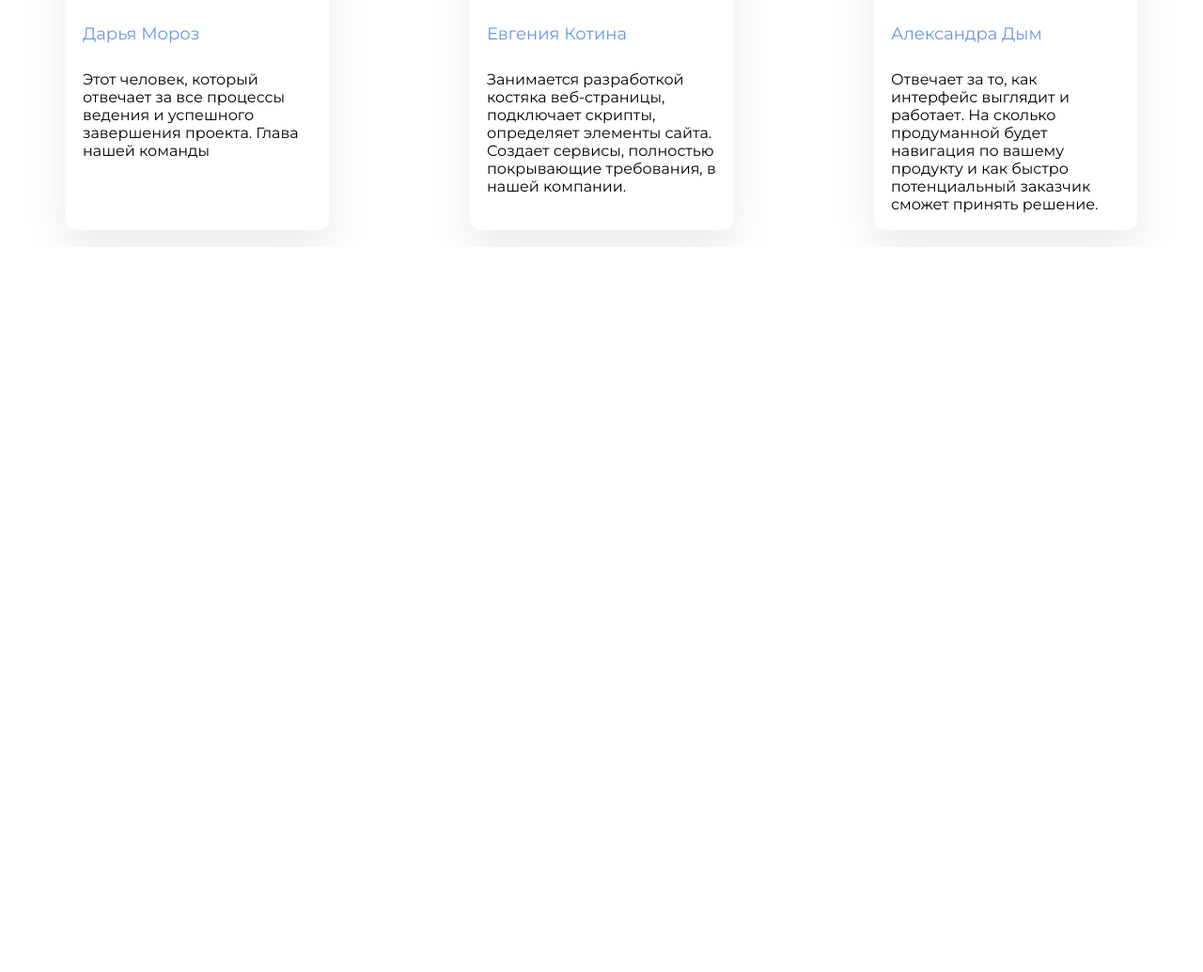
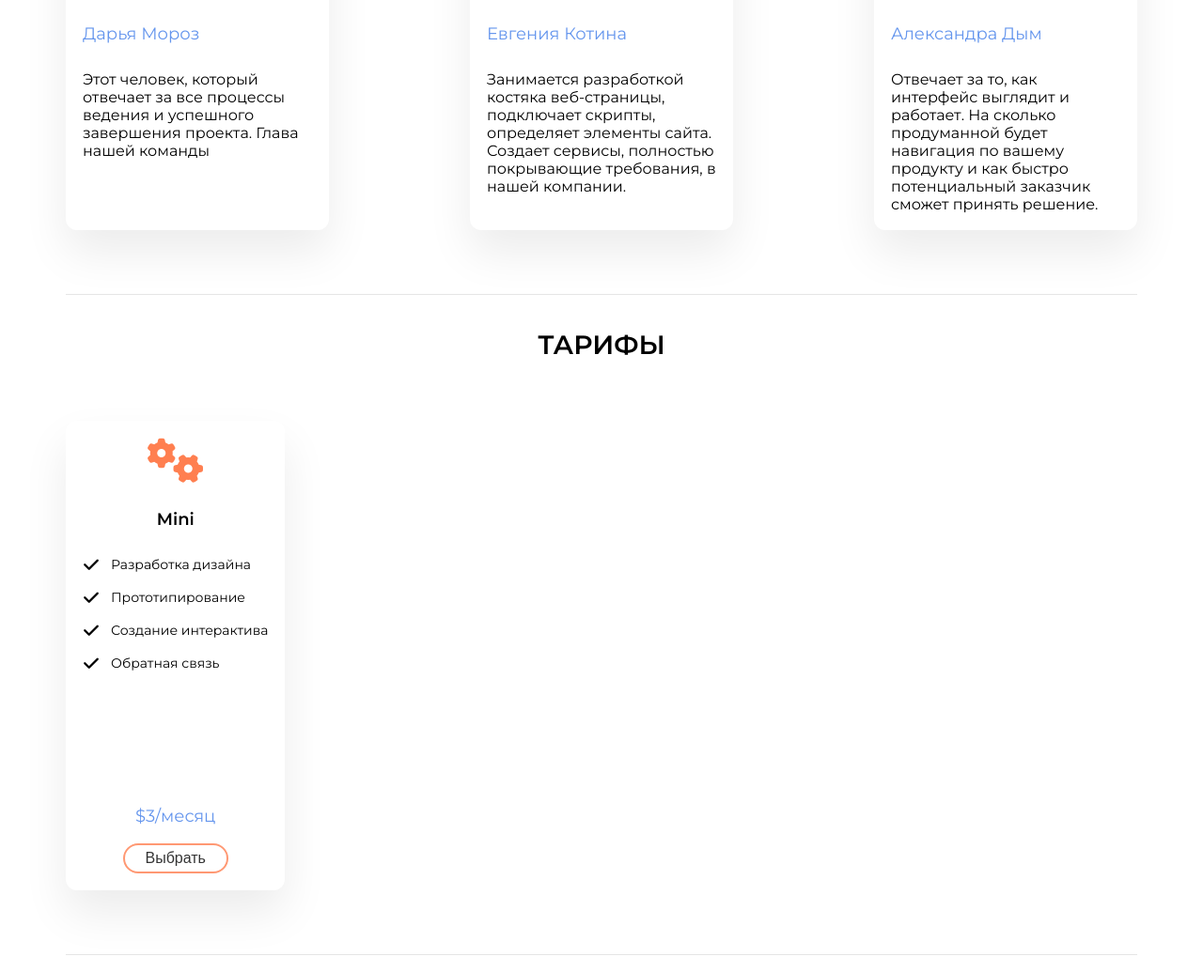
Before and after one commit to ivan-grekov/TMS, a plain HTML site: page index.html in a window 1280 px wide. Shown: the part 1983-3018 px from the top of the page at 94% size. Before the commit the page ends 2246 px from the top, so only its background shows below. Drawn offline with Linux system fonts and the light colour scheme.

Commit message:
feat: add section prices

```diff
--- a/css/main.css
+++ b/css/main.css
@@ -3,6 +3,7 @@
 @import url(./main_screen.css);
 @import url(./about.css);
 @import url(./team.css);
+@import url(./prices.css);
 
 * {
   padding: 0;
@@ -59,7 +60,7 @@ html {
 }
 
 .modal {
-  position: absolute;
+  position: fixed;
   top: 50%;
   left: 50%;
   transform: translate(-50%, -50%);
@@ -82,9 +83,28 @@ html {
   position: absolute;
   top: 0;
   left: 0;
-  width: 100%;
-  height: 300rem;
+  width: 100vw;
+  height: 500rem;
   background-color: rgba(0, 0, 0, 0.6);
   backdrop-filter: blur(3px);
   z-index: 5;
 }
+
+.select-button {
+  display: block;
+  width: 7em;
+  height: 2em;
+  background: none;
+  border-radius: 5rem;
+  border: 2px solid coral;
+  font-size: 1.6rem;
+  cursor: pointer;
+  transition: 0.2s;
+  opacity: 0.8;
+}
+
+.select-button:hover {
+  background-color: coral;
+  box-shadow: inset 0 0 0 3px #fff;
+  color: white;
+}
--- /dev/null
+++ b/css/prices.css
@@ -0,0 +1,42 @@
+.gears-icon {
+  font-size: 4.8rem;
+  color: coral;
+}
+
+.check-icon {
+  font-size: 1.8rem;
+}
+
+.services-list {
+  display: flex;
+  flex-direction: column;
+  gap: 1.6rem;
+}
+
+.services-item {
+  display: flex;
+  gap: 1.2rem;
+}
+
+.services-item__text {
+  font-size: 1.4rem;
+}
+
+.prices_card {
+  min-height: 50rem;
+}
+
+.prices_card-cost {
+  font-size: 1.8rem;
+  display: block;
+  font-weight: 400;
+  color: cornflowerblue;
+}
+
+.select-coast {
+  display: flex;
+  flex-direction: column;
+  align-items: center;
+  gap: 1.8rem;
+  margin-top: auto;
+}
--- a/css/team.css
+++ b/css/team.css
@@ -1,19 +1,25 @@
-.section_team {
+.section_team,
+.section_prices {
   padding: 1.8rem 0;
 }
 
-.section_team .title {
+.section_team .title,
+.section_prices .title {
   text-align: center;
 }
 
-.team_wrap {
+.team_wrap,
+.prices_wrap {
+  padding-bottom: 6.8rem;
   display: flex;
   flex-wrap: wrap;
   justify-content: space-between;
   align-items: center;
+  border-bottom: 1px solid rgb(229 229 229);
 }
 
-.team_wrap-cards {
+.team_wrap-cards,
+.prices_wrap-cards {
   width: 100%;
   display: flex;
   flex-wrap: wrap;
@@ -21,7 +27,8 @@
   margin-top: 6.4rem;
 }
 
-.team_card {
+.team_card,
+.prices_card {
   display: flex;
   flex-wrap: wrap;
   flex-direction: column;
@@ -35,12 +42,14 @@
   transition: all 0.4s;
 }
 
-.team_card:hover {
+.team_card:hover,
+.prices_card:hover {
   box-shadow: 0 3.2rem 6.4rem rgba(255, 127, 80, 0.2);
   transform: translateY(-1.2rem);
 }
 
-.team_card-title {
+.team_card-title,
+.prices_card-title {
   font-size: 1.8rem;
   font-weight: 600;
   width: 100%;
--- a/index.html
+++ b/index.html
@@ -29,7 +29,7 @@
                 <a href="#section__team">Команда</a>
               </li>
               <li class="header_nav-item">
-                <a href="#">Тарифы</a>
+                <a href="#section__prices">Тарифы</a>
               </li>
               <li class="header_nav-item">
                 <a href="#">Технологии</a>
@@ -143,6 +143,55 @@
         </div>
       </div>
     </section>
+
+    <!-- !Prices start-->
+    <section class="section_prices" id="section__prices">
+      <div class="container">
+        <h2 class="title">Тарифы</h2>
+        <div class="prices_wrap">
+          <ul class="prices_wrap-cards">
+            <li class="prices_card">
+              <div class="card_icon">
+                <i class="fa-solid fa-gears gears-icon"></i>
+              </div>
+              <h3 class="prices_card-title">Mini</h3>
+              <ul class="services-list">
+                <li class="services-item">
+                  <div class="services-item__icon">
+                    <i class="fa-solid fa-check check-icon"></i>
+                  </div>
+                  <div class="services-item__text">Разработка дизайна</div>
+                </li>
+                <li class="services-item">
+                  <div class="services-item__icon">
+                    <i class="fa-solid fa-check check-icon"></i>
+                  </div>
+                  <div class="services-item__text">Прототипирование</div>
+                </li>
+                <li class="services-item">
+                  <div class="services-item__icon">
+                    <i class="fa-solid fa-check check-icon"></i>
+                  </div>
+                  <div class="services-item__text">Создание интерактива</div>
+                </li>
+                <li class="services-item">
+                  <div class="services-item__icon">
+                    <i class="fa-solid fa-check check-icon"></i>
+                  </div>
+                  <div class="services-item__text">Обратная связь</div>
+                </li>
+              </ul>
+              <div class="select-coast">
+                <div class="prices_card-cost">$3/месяц</div>
+                <button class="select-button">Выбрать</button>
+              </div>
+            </li>
+          </ul>
+        </div>
+      </div>
+    </section>
+    <!-- !Prices end -->
+
     <div class="modal hidden">
       <button class="close-modal">&times;</button>
       <h1>I'm a modal window 😍</h1>
```
